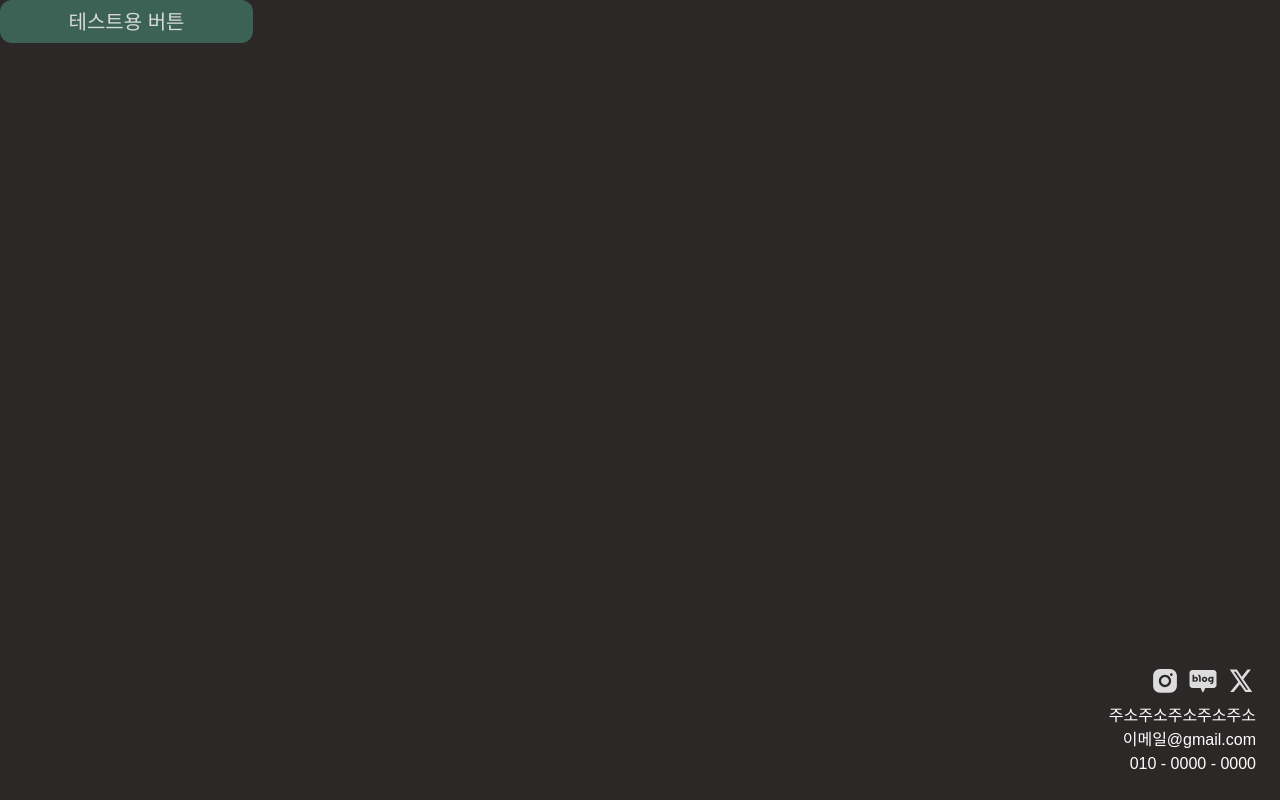
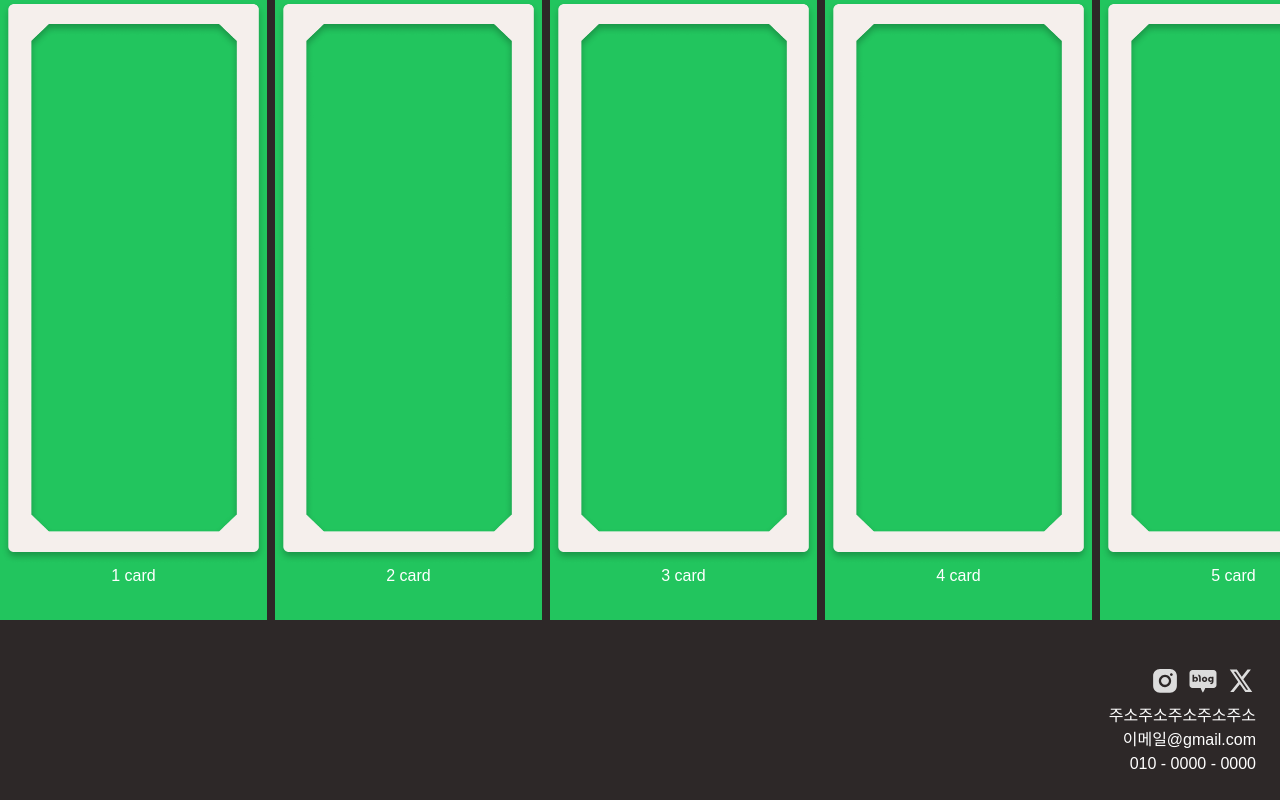
Before and after one commit to C12H22O12/master_bookshelf, a Next.js app: page / in a window 1280 px wide. Built offline with nearby package versions, Linux system fonts and the light colour scheme.

Commit message:
feat: 틀 이미지 적용 및 카드 기초 생성

```diff
--- a/src/app/page.tsx
+++ b/src/app/page.tsx
@@ -1,12 +1,12 @@
 "use client";
 
-import { Button } from "@/component";
+import { Carousel } from "@/component";
 import { Footer } from "@/component/footer";
 
 export default function Home() {
   return (
     <div className="w-dvw">
-      <Button text="테스트용 버튼" />
+      <Carousel />
       <Footer />
     </div>
   );
--- a/src/component/carousel.tsx
+++ b/src/component/carousel.tsx
@@ -42,7 +42,7 @@ export const Carousel = (): JSX.Element => {
   }, []);
 
   return (
-    <div className="w-full flex gap-4 overflow-auto">
+    <div className="w-full flex gap-2 overflow-auto">
       {Array.from(Array(8), (_, idx) => (
         <div
           key={`default_card_carousel_${idx}`}
@@ -53,9 +53,10 @@ export const Carousel = (): JSX.Element => {
           onClick={() => handleCardClick(idx)}
           className="w-fit"
         >
-          <DefaultCard isVisible={visiable.includes(idx)}>
-            {idx + 1} card
-          </DefaultCard>
+          <DefaultCard
+            isVisible={visiable.includes(idx)}
+            name={`${idx + 1} card`}
+          />
         </div>
       ))}
     </div>
--- a/src/component/default-card.tsx
+++ b/src/component/default-card.tsx
@@ -1,20 +1,28 @@
-import { PropsWithChildren } from "react";
+import Image from "next/image";
 
-interface DefaultCardProps extends PropsWithChildren {
+interface DefaultCardProps {
   isVisible: boolean;
+  name: string;
 }
 
 export const DefaultCard = ({
   isVisible,
-  children,
+  name,
 }: DefaultCardProps): JSX.Element => {
   return (
     <div
-      className={`p-4 w-4/5dvw h-4/5dvh rounded-xl flex items-center space-x-4 border  transition-all ${
+      className={`w-max-card h-max-card flex flex-col items-center transition-all ${
         isVisible ? "bg-green-500" : "bg-red-500"
       }`}
     >
-      {children}
+      <Image
+        src={"/frame.png"}
+        width={267}
+        height={620}
+        alt="책가도 틀"
+        className="w-100"
+      />
+      <div>{name}</div>
     </div>
   );
 };
--- a/tailwind.config.ts
+++ b/tailwind.config.ts
@@ -10,12 +10,12 @@ const config: Config = {
   theme: {
     extend: {
       width: {
-        "4/5dvw": "40dvw",
+        "max-card": "267px",
         "m-button": "283px",
         "p-button": "253px",
       },
       height: {
-        "4/5dvh": "80dvh",
+        "max-card": "620px",
         button: "43px",
       },
       backgroundColor: {
```
Also changed, not shown: public/frame.png (added).
